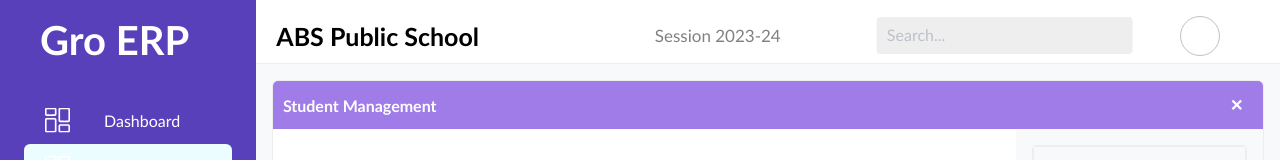
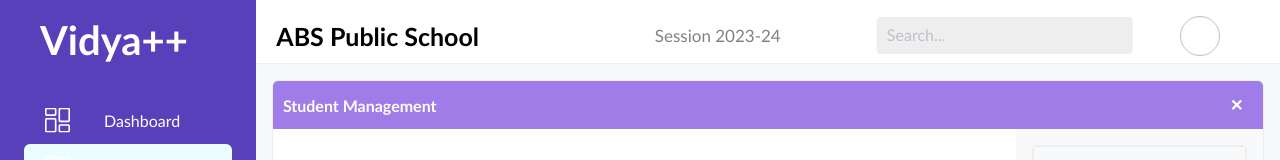
Before and after one commit to mondalsurojit/Vidya-plus-plus, a plain HTML site: page index.html in a window 1280 px wide. Shown: the top 160 px of the page. Drawn offline with Linux system fonts and the light colour scheme.

Commit message:
title and product name updated

```diff
--- a/index.html
+++ b/index.html
@@ -4,7 +4,7 @@
 <head>
     <meta charset="UTF-8">
     <meta name="viewport" content="width=device-width, initial-scale=1.0">
-    <title>Gro ERP</title>
+    <title>Vidya++</title>
     <link rel="stylesheet" href="base.css">
     <script src="script.js" defer></script>
 </head>
@@ -23,7 +23,7 @@
 
     <!-- ********************************************************************* ASIDE -->
     <aside>
-        <p id="app-heading">Gro ERP</p>
+        <p id="app-heading">Vidya++</p>
         <div class="aside-child">
             <div></div>
             <p>Dashboard</p>
```
